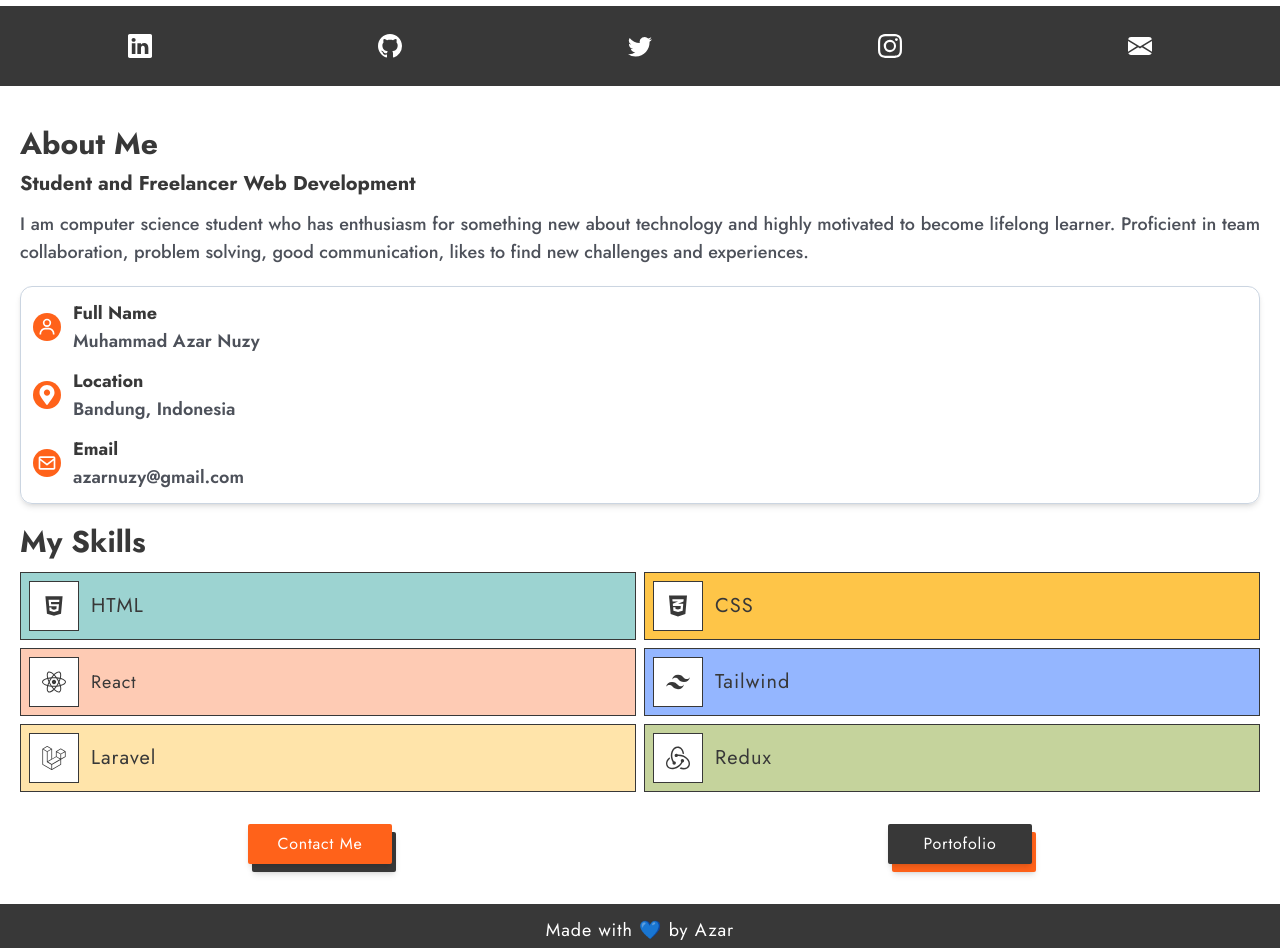
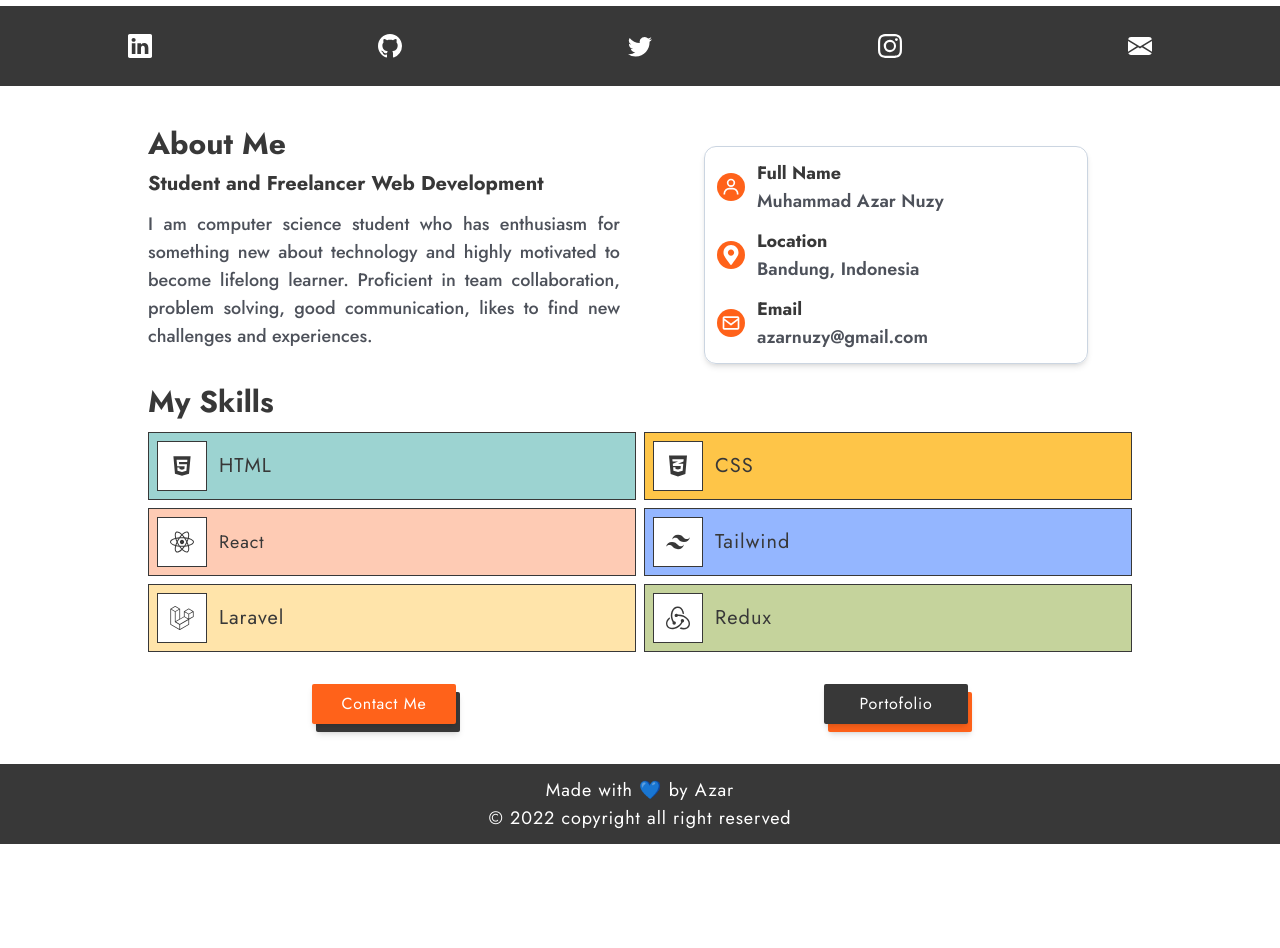
Before and after one commit to azarnuzy/Personal-Website, a React (Vite) app: page / in a window 1280 px wide. Shown: the part 660-1608 px from the top of the page. After the commit the page ends 1504 px from the top, so only its background shows below. Built offline with nearby package versions, Linux system fonts and the light colour scheme.

Commit message:
add responsive and add detail link etc

```diff
--- a/index.html
+++ b/index.html
@@ -1,5 +1,5 @@
 <!DOCTYPE html>
-<html lang="en">
+<html lang="en" class="scroll-smooth">
   <head>
     <meta charset="UTF-8" />
     <link rel="icon" type="image/svg+xml" href="/vite.svg" />
--- a/src/Pages/Contact.tsx
+++ b/src/Pages/Contact.tsx
@@ -8,7 +8,7 @@ const Contact = () => {
   const [email, setEmail] = useState<string>();
   const [subject, setSubject] = useState<string>();
   const [message, setMessage] = useState<string>();
-
+  window.scrollTo(0, 0);
   const sendEmail = (e: React.FormEvent<HTMLFormElement>) => {
     e.preventDefault();
 
@@ -46,8 +46,8 @@ const Contact = () => {
   };
   return (
     <div className="mt-16">
-      <div className="relative z-0 bg-dark-gray w-full h-[100%] p-5">
-        <div className="bg-white  p-4">
+      <div className="relative z-0 bg-dark-gray w-full flex justify-center h-[100%] p-5 md:h-[85vh]">
+        <div className="bg-white max-w-3xl flex-grow p-4">
           <h2 className="text-center tracking-wide  mb-2 mx-5 font-medium text-4xl text-dark-gray">
             Contact
           </h2>
--- a/src/Pages/Home.tsx
+++ b/src/Pages/Home.tsx
@@ -3,6 +3,7 @@ import About from '../components/About/About';
 import Heading from '../components/Heading/Heading';
 
 const Home = () => {
+  window.scrollTo(0, 0);
   return (
     <>
       <Heading />
--- a/src/Pages/Project.tsx
+++ b/src/Pages/Project.tsx
@@ -2,6 +2,7 @@ import React from 'react';
 import Portofolio from '../components/Portofolio/Portofolio';
 
 const Project = () => {
+  window.scrollTo(0, 0);
   return (
     <div>
       <Portofolio />
--- a/src/Pages/Resume.tsx
+++ b/src/Pages/Resume.tsx
@@ -2,6 +2,7 @@ import React from 'react';
 import ResumeContent from '../components/Resume/ResumeContent';
 
 const Resume = () => {
+  window.scrollTo(0, 0);
   return (
     <div>
       <ResumeContent />
--- a/src/components/About/About.tsx
+++ b/src/components/About/About.tsx
@@ -14,26 +14,35 @@ import {
 } from 'react-icons/fa';
 import { TbBook, TbPodium } from 'react-icons/tb';
 import { SiJavascript, SiRedux, SiTailwindcss } from 'react-icons/si';
+import { Link } from 'react-router-dom';
 const About = () => {
   return (
-    <div className="mt-10 w-full">
-      <h2 className="mb-2 mx-5 font-bold text-3xl text-dark-gray">About Me</h2>
+    <div className="mt-10 w-full max-w-5xl mx-auto">
+      <div className="flex flex-col md:flex-row">
+        <div className="w-full md:w-1/2">
+          <h2 className="mb-2 mx-5 font-bold text-3xl text-dark-gray">
+            About Me
+          </h2>
           <h3 className="mb-3 mx-5 font-bold text-xl text-dark-gray">
             Student and Freelancer Web Development{' '}
           </h3>
           <p className="mx-5 font-medium text-lg text-dark-gray-2 text-justify">
-        I am computer science student who has enthusiasm for something new about
-        technology and highly motivated to become lifelong learner. Proficient
-        in team collaboration, problem solving, good communication, likes to
-        find new challenges and experiences.
+            I am computer science student who has enthusiasm for something new
+            about technology and highly motivated to become lifelong learner.
+            Proficient in team collaboration, problem solving, good
+            communication, likes to find new challenges and experiences.
           </p>
-      <div className="flex flex-col gap-3 mx-5 mt-5 border border-solid border-slate-300 border-1 rounded-xl p-3 shadow-md">
+        </div>
+        <div className="w-full md:w-1/2 flex justify-center">
+          <div className="flex  flex-col gap-3 mx-5 mt-5 border border-solid border-slate-300 border-1 rounded-xl p-3 shadow-md w-full md:w-3/4">
             <div className="flex gap-3 items-center">
               <div className="rounded-full bg-orange-red text-white p-1">
                 <BiUser className="text-xl" />
               </div>
               <div className="flex flex-col">
-            <span className="text-lg text-dark-gray font-bold">Full Name</span>
+                <span className="text-lg text-dark-gray font-bold">
+                  Full Name
+                </span>
                 <span className="text-lg text-dark-gray-2 font-semibold">
                   Muhammad Azar Nuzy
                 </span>
@@ -44,7 +53,9 @@ const About = () => {
                 <FaMapMarkerAlt className="text-xl" />
               </div>
               <div className="flex flex-col">
-            <span className="text-lg text-dark-gray font-bold">Location</span>
+                <span className="text-lg text-dark-gray font-bold">
+                  Location
+                </span>
                 <span className="text-lg text-dark-gray-2 font-semibold">
                   Bandung, Indonesia
                 </span>
@@ -62,6 +73,9 @@ const About = () => {
               </div>
             </div>
           </div>
+        </div>
+      </div>
+
       <h2 className="mt-5 mx-5 font-bold text-3xl text-dark-gray mb-3">
         My Skills
       </h2>
@@ -107,18 +121,24 @@ const About = () => {
       </div>
       <div className="grid grid-row-2 gap-2 mx-5"></div>
       <div className="flex justify-around">
-        <div className="relative transform w-full flex justify-center mt-8 group-hover group ">
+        <Link
+          to={'/contact'}
+          className="relative transform w-full flex justify-center mt-8 group-hover group "
+        >
           <button className="absolute z-10 w-36 h-10 flex justify-center py-2 bg-orange-red text-white rounded-sm tracking-wider shadow-md group-hover:bg-dark-gray  transition duration-150 ease-in-out">
             Contact Me
           </button>
           <button className="absolute z-0 top-2 translate-x-1 w-36 h-10 flex justify-center py-2 bg-dark-gray text-white rounded-sm tracking-wider shadow-md group-hover:bg-orange-red transition duration-150 ease-in-out"></button>
-        </div>
-        <div className="relative transform w-full flex justify-center mt-8 mb-20 group ">
+        </Link>
+        <Link
+          to={'/portofolio'}
+          className="relative transform w-full flex justify-center mt-8 mb-20 group "
+        >
           <button className="absolute z-10 w-36 h-10 flex justify-center py-2 bg-dark-gray text-white rounded-sm tracking-wider shadow-md group-hover:bg-orange-red transition duration-150 ease-in-out">
             Portofolio
           </button>
           <button className="absolute z-0 top-2 translate-x-1 w-36 h-10 flex justify-center py-2 bg-orange-red text-white rounded-sm tracking-wider shadow-md group-hover:bg-dark-gray transition duration-150 ease-in-out"></button>
-        </div>
+        </Link>
       </div>
     </div>
   );
--- a/src/components/Heading/Heading.tsx
+++ b/src/components/Heading/Heading.tsx
@@ -21,7 +21,7 @@ const Heading = () => {
   return (
     <div className="hero-background relative overflow-hidden ">
       <div className="flex flex-col md:flex-row md:justify-start max-w-5xl w-full md:mx-auto items-center mt-28">
-        <div className="flex flex-col md:items-start md:-mt-10 items-center w-full">
+        <div className="flex flex-col md:items-start md:-mt-10 items-center w-full md:mx-5">
           <div className="tracking-wider text-dark-gray font-semibold text-xl md:text-2xl flex">
             Hi <img src={handShake} alt="Hand.gif" className="w-6 h-6" />, My
             Name is Azar
--- a/src/components/Portofolio/Portofolio.tsx
+++ b/src/components/Portofolio/Portofolio.tsx
@@ -138,7 +138,7 @@ const Portofolio = () => {
     }
   };
   return (
-    <div className="mt-20 mb-10 w-full">
+    <div className="mt-20 mb-10 w-full max-w-5xl mx-auto">
       <h2 className="text-center tracking-wide mt-8 mb-2 mx-5 font-medium text-4xl text-dark-gray">
         PORTOFOLIO
       </h2>
@@ -148,13 +148,13 @@ const Portofolio = () => {
             <div
               className={`mx-5 flex ${
                 i % 2 == 1 ? 'sm:flex-row-reverse' : 'sm:flex-row'
-              } flex-col`}
+              } flex-col sm:gap-8`}
               key={i}
             >
               <a
                 href={item.url}
                 target="_blank"
-                className="w-full  border-2 border-solid border-dark-gray shadow-sm hover:border-b-4 hover:border-r-4 transition ease-in-out duration-300 h-[220px] mb-5 overflow-hidden"
+                className="w-full md:w-3/4  border-2 border-solid border-dark-gray shadow-sm hover:border-b-4 hover:border-r-4 transition ease-in-out duration-300 h-[220px] mb-5 overflow-hidden"
               >
                 {imageProject(item.image)}
               </a>
--- a/src/components/Resume/ResumeContent.tsx
+++ b/src/components/Resume/ResumeContent.tsx
@@ -12,7 +12,7 @@ import {
 import { TbBook, TbPodium } from 'react-icons/tb';
 const ResumeContent = () => {
   return (
-    <div className="mt-20 mb-10 w-full">
+    <div className="mt-20 mb-10 w-full max-w-5xl mx-auto">
       <h2 className="text-center tracking-wider mt-8 mb-2 mx-5 font-bold text-3xl text-dark-gray">
         RESUME
       </h2>
```
Also changed, not shown: 2 other files (tests, documents, lock files or other folders). Lines whose indentation alone changed are shown as unchanged.
